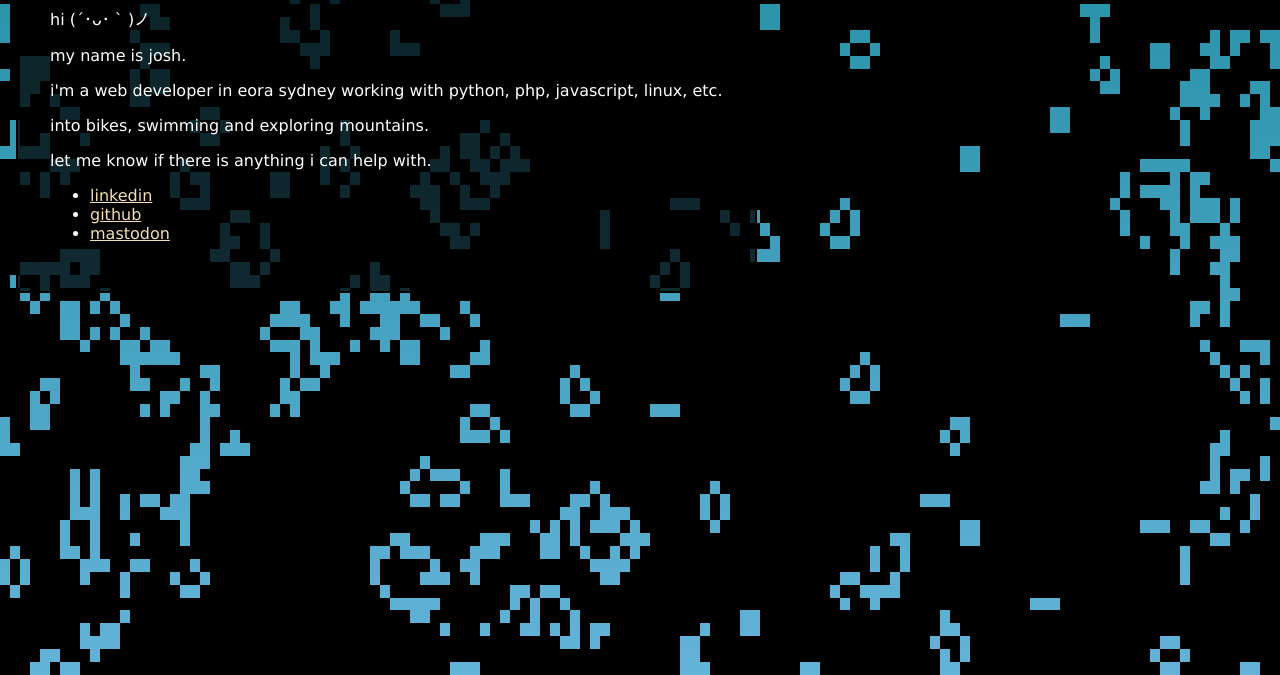
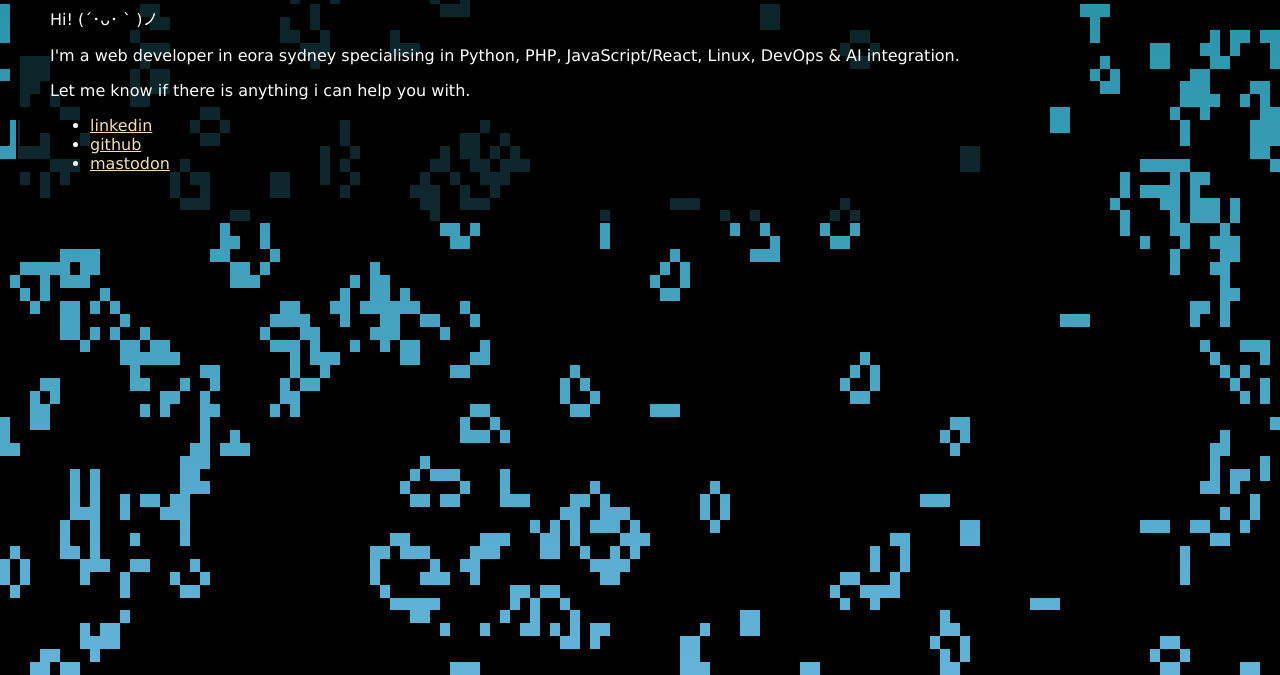
Before and after one commit to ioionu/sydneywebdev.com, a plain HTML site: page index.html in a window 1280 px wide. Shown: the part 125-800 px from the top of the page. Drawn offline with Linux system fonts and the light colour scheme.

Commit message:
update blurb

```diff
--- a/index.html
+++ b/index.html
@@ -68,11 +68,9 @@ a:link, a:visited {
         <div id="card">
             <div class="inner">
                 <h1>Sydney WebDev</h1>
-                <p>hi <span role="img" aria-label="waving" tabindex="0">(´･ᴗ･ ` )ノ</span></p>
-                <p>my name is josh.</p>
-                <p>i'm a web developer in eora sydney working with python, php, javascript, linux, etc.</p>
-                <p>into bikes, swimming and exploring mountains.</p>
-                <p>let me know if there is anything i can help with.</p>
+                <p>Hi! <span role="img" aria-label="waving" tabindex="0">(´･ᴗ･ ` )ノ</span></p>
+                <p>I'm a web developer in eora sydney specialising in Python, PHP, JavaScript/React, Linux, DevOps &amp; AI integration.</p>
+                <p>Let me know if there is anything i can help you with.</p>
                 <ul>
                     <li><a href="https://www.linkedin.com/in/joshuamccluskey/" target="_blank">linkedin</a></li>
                     <li><a href="https://github.com/ioionu/" target="_blank">github</a></li>
```
